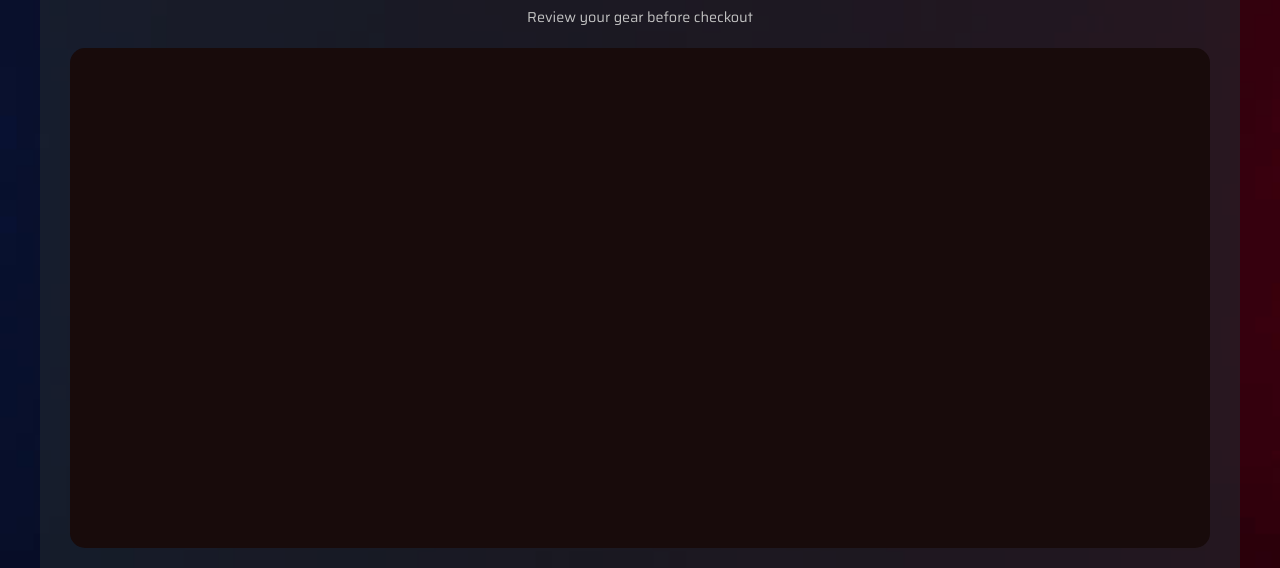
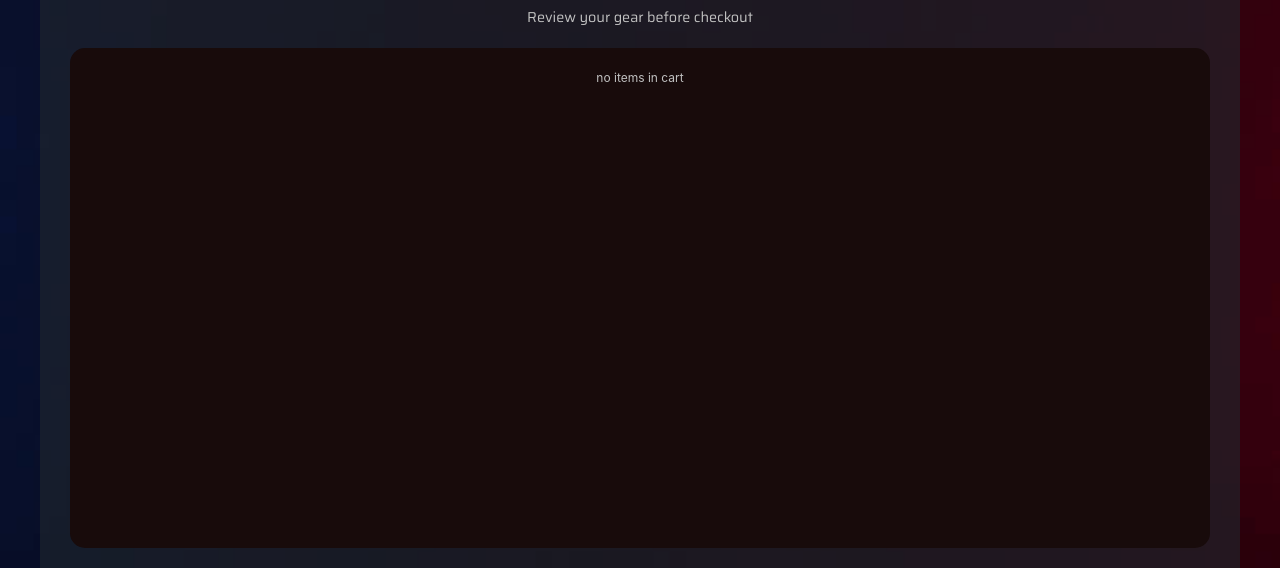
Before and after one commit to Choaib-Routbi/Ecommerce-website, a React (Vite) app: page /Ecommerce-website/cart in a window 1280 px wide. Shown: the part 142-710 px from the top of the page. Built offline with nearby package versions, Linux system fonts and the light colour scheme; a web font is replaced by a local one.

Commit message:
finish add to cart logic , add cards , toggle card state , count , remove from cart

```diff
--- a/src/cartContext.jsx
+++ b/src/cartContext.jsx
@@ -1,39 +1,46 @@
-import React , {useState ,useEffect , useContext, createContext} from "react";
+import React, { useState, useEffect, useContext, createContext } from "react";
 
 export const cartContext = createContext();
 
-export function CartCountProvider({children}){
+export function CartCountProvider({ children }) {
+    const [incartItems, setIncartItems] = useState(() => {
+      const saved = localStorage.getItem("incartItems");
+      return saved ? JSON.parse(saved) : [];
+    });
+  const incartCount = incartItems.length;
 
-    const [incartCount, setIncartCount] = useState(0)
-    const [incartItems, setIncartItems] = useState([])
-    const upCount = () => {
-        setIncartCount(prev => prev + 1)
-    }
-    const downCount = () => {
-        setIncartCount(prev => Math.max(prev - 1 , 0))
-    }
-    const addToCart = (product) => {
+//   localStorage.clear()
+
+  useEffect(() => {
+    localStorage.setItem("incartItems", JSON.stringify(incartItems));
+  }, [incartItems]);
+
+
+
+  const addToCart = (product) => {
+      setIncartItems((prev) => {
+          const exists = prev.find((item) => item.name === product.name);
+          if (exists) return prev; // already added
+          return [...prev, product];
+        });
         console.log("added");
+  };
 
-        setIncartItems((prev) => {
-            return [...prev,product]
-            // const existing = prev.find((item) => item.id === product.id)
-            // if(!existing){
-            //     return [...prev,product]
-            // }else{
-            //     console.log("already in cart");
-
-            // }
-        })
-    }
-    const removeFromCart = (productID) => {
-        console.log("removed");
-        setIncartItems((prev) => prev.filter((item) => item.id !== productID))
-    }
-    const contextValue = {incartCount , incartItems , upCount , downCount , addToCart , removeFromCart}
-    return(
-    <cartContext.Provider value={contextValue}>
-        {children}
-    </cartContext.Provider>
-)
+  const removeFromCart = (productID) => {
+      setIncartItems((prev) => prev.filter((item) => item.name !== productID));
+      console.log("removed");
+  };
+  const isInCart = (name) => {
+        return incartItems.some((item) => item.name === name);
+    };
+      const contextValue = {
+          incartCount,
+          incartItems,
+          addToCart,
+          removeFromCart,
+          isInCart,
+        };
+  return (
+    <cartContext.Provider value={contextValue}>{children}</cartContext.Provider>
+  );
 }
--- a/src/components/product-card.jsx
+++ b/src/components/product-card.jsx
@@ -16,24 +16,34 @@ const ProductCard = ({
   createdAt,
   sales,
 }) => {
-
-  const [inCart, setInCart] = useState(false);
   const inCartTRUE = "in cart";
   const inCartTRUE_class = "card-addtocartBtn-inCART";
   const inCartFALSE = "add to cart";
   const inCartFALSE_class = "card-addtocartBtn";
+  const {updateCount, addToCart, removeFromCart, isInCart } = useContext(cartContext);
 
-  const { upCount, downCount , addToCart , removeFromCart} = useContext(cartContext);
-  const cardBtnClicked = (product) => {
-    setInCart((prev) => !prev);
-    if (!inCart) {
-      upCount();
-    addToCart(product);
-  } else {
-    downCount();
-    removeFromCart(product.id);
-  }
-    // inCart ? downCount() + removeFromCart() : upCount() + addToCart();
+  const product = {
+    id,
+    brand,
+    category,
+    currency,
+    model,
+    model_code,
+    name,
+    price,
+    rating,
+    short_description,
+    createdAt,
+    sales,
+  };
+  const inCart = isInCart(product.name);
+
+  const addToCartFunction = () => {
+    if (inCart) {
+      removeFromCart(product.name);
+    } else {
+      addToCart(product);
+    }
   };
 
   return (
@@ -69,7 +79,7 @@ const ProductCard = ({
         </div>
         <div className="card-btns">
           <button
-            onClick={cardBtnClicked}
+            onClick={addToCartFunction}
             className={inCart ? inCartTRUE_class : inCartFALSE_class}
           >
             {inCart ? inCartTRUE : inCartFALSE}
--- a/src/pages/cart.jsx
+++ b/src/pages/cart.jsx
@@ -4,7 +4,7 @@ import ProductCard from "../components/product-card";
 import Products from "./products";
 
 const Cart = () => {
-    const {incartItems} = useContext(cartContext)
+  const { incartItems, removeFromCart } = useContext(cartContext);
   return (
     <div className="section cart">
       <div className="cart-container">
@@ -13,37 +13,48 @@ const Cart = () => {
           <p className="section-subtitle">Review your gear before checkout</p>
           <div className="inCart-container">
             <div className="inCart-cards-container">
-                {/* {
-                    incartItems.length == 0 && <p style={{color:"#c1c1c1", fontSize:"12px"}}>no items in cart</p>
-                } */}
-                {
-                    incartItems.map((product) => (
-                        <ProductCard
-                  key={product.id}
+              {incartItems.length == 0 && (
+                <p style={{ color: "#c1c1c1", fontSize: "12px" }}>
+                  no items in cart
+                </p>
+              )}
+              {incartItems.map((product) => (
+                <ProductCard
+                  key={product.name}
+                  id={product.id}
                   category={product.category}
                   sales={product.sales}
                   rating={product.rating}
                   name={product.name || ""}
                   price={product.price}
                 />
-                    ))
-                }
+              ))}
             </div>
             <div className="inCart-text-container">
-            <div className="inCart-text-container-left">
-                <span>Subtotal :</span><br/>
-                <span>Estimated Shipping :</span><br/>
-                <span>Taxes :</span><br/>
-                <span>Total :</span><br/>
-                <span id="incart-NEED_HELP">Need help? Contact our Support Team anytime.</span>
-            </div>
-            <div className="inCart-text-container-right">
-                <span>$128.99</span><br/>
-                <span>Free</span><br/>
-                <span>Calculated at checkout</span><br/>
-                <span>$128.99</span><br/>
+              <div className="inCart-text-container-left">
+                <span>Subtotal :</span>
+                <br />
+                <span>Estimated Shipping :</span>
+                <br />
+                <span>Taxes :</span>
+                <br />
+                <span>Total :</span>
+                <br />
+                <span id="incart-NEED_HELP">
+                  Need help? Contact our Support Team anytime.
+                </span>
+              </div>
+              <div className="inCart-text-container-right">
+                <span>$128.99</span>
+                <br />
+                <span>Free</span>
+                <br />
+                <span>Calculated at checkout</span>
+                <br />
+                <span>$128.99</span>
+                <br />
                 <button>Checkout</button>
-            </div>
+              </div>
             </div>
           </div>
         </div>
```
